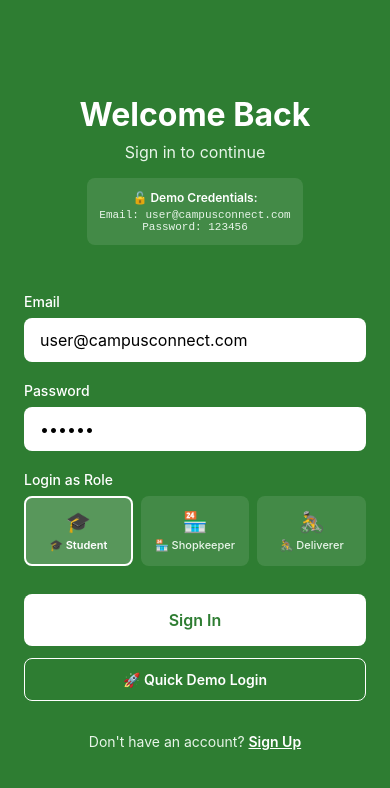
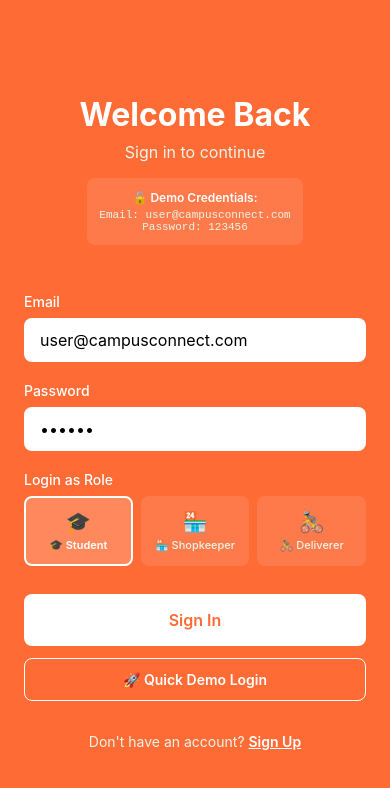
Before and after one commit to hunnx/CampusApp, a React Native app: screen /ProductDetail in a window 390 px wide. Shown: the top 788 px of the page. Built offline with nearby package versions, Linux system fonts and the light colour scheme.

Commit message:
UI fixes done

```diff
--- a/src/screens/auth/LoginScreen.js
+++ b/src/screens/auth/LoginScreen.js
@@ -10,6 +10,7 @@ import {
   Alert,
 } from 'react-native';
 import { useDispatch, useSelector } from 'react-redux';
+import { COLORS } from '../../constants';
 import { loginUser } from '../../redux/slices/authSlice';
 
 const LoginScreen = ({ navigation }) => {
@@ -37,7 +38,7 @@ const LoginScreen = ({ navigation }) => {
 
   return (
     <SafeAreaView style={styles.container}>
-      <StatusBar barStyle="light-content" backgroundColor="#2e7d32" />
+      <StatusBar barStyle="light-content" backgroundColor={COLORS.primary} />
 
       <View style={styles.content}>
         {/* Header */}
@@ -146,7 +147,7 @@ const LoginScreen = ({ navigation }) => {
 const styles = StyleSheet.create({
   container: {
     flex: 1,
-    backgroundColor: '#2e7d32',
+    backgroundColor: COLORS.primary,
   },
   content: {
     flex: 1,
@@ -217,7 +218,7 @@ const styles = StyleSheet.create({
   loginButtonText: {
     fontSize: 16,
     fontWeight: '600',
-    color: '#2e7d32',
+    color: COLORS.primary,
   },
   demoButton: {
     backgroundColor: 'transparent',
--- a/src/screens/auth/RegisterScreen.js
+++ b/src/screens/auth/RegisterScreen.js
@@ -183,7 +183,7 @@ const RegisterScreen = ({ navigation }) => {
 const styles = StyleSheet.create({
   container: {
     flex: 1,
-    backgroundColor: '#2e7d32',
+    backgroundColor: COLORS.primary,
   },
   scrollView: {
     flex: 1,
@@ -240,7 +240,7 @@ const styles = StyleSheet.create({
   registerButtonText: {
     fontSize: 16,
     fontWeight: '600',
-    color: '#2e7d32',
+    color: COLORS.primary,
   },
   footer: {
     flexDirection: 'row',
--- a/src/screens/shopkeeper/AddProductScreen.js
+++ b/src/screens/shopkeeper/AddProductScreen.js
@@ -241,7 +241,7 @@ const styles = StyleSheet.create({
     flex: 1,
   },
   header: {
-    backgroundColor: '#2e7d32',
+    backgroundColor: COLORS.primary,
     paddingHorizontal: 24,
     paddingTop: 20,
     paddingBottom: 20,
@@ -339,7 +339,7 @@ const styles = StyleSheet.create({
     color: '#333',
   },
   saveButton: {
-    backgroundColor: '#2e7d32',
+    backgroundColor: COLORS.primary,
     paddingVertical: 16,
     borderRadius: 8,
     alignItems: 'center',
--- a/src/screens/shopkeeper/ProductsScreen.js
+++ b/src/screens/shopkeeper/ProductsScreen.js
@@ -164,7 +164,7 @@ const styles = StyleSheet.create({
     flex: 1,
   },
   header: {
-    backgroundColor: '#2e7d32',
+    backgroundColor: COLORS.primary,
     paddingHorizontal: 24,
     paddingTop: 20,
     paddingBottom: 20,
@@ -249,7 +249,7 @@ const styles = StyleSheet.create({
   productPrice: {
     fontSize: 18,
     fontWeight: 'bold',
-    color: '#2e7d32',
+    color: COLORS.primary,
   },
   productStatus: {
     padding: 12,
--- a/src/screens/shopkeeper/ShopkeeperDashboardScreen.js
+++ b/src/screens/shopkeeper/ShopkeeperDashboardScreen.js
@@ -255,7 +255,7 @@ const styles = StyleSheet.create({
     flex: 1,
   },
   header: {
-    backgroundColor: '#2e7d32',
+    backgroundColor: COLORS.primary,
     paddingHorizontal: 24,
     paddingTop: 20,
     paddingBottom: 20,
@@ -422,7 +422,7 @@ const styles = StyleSheet.create({
   orderAmount: {
     fontSize: 16,
     fontWeight: '600',
-    color: '#2e7d32',
+    color: COLORS.primary,
   },
   footer: {
     paddingHorizontal: 24,
--- a/src/screens/student/ProductDetailScreen.js
+++ b/src/screens/student/ProductDetailScreen.js
@@ -143,10 +143,15 @@ const ProductDetailScreen = ({ route, navigation }) => {
       <Header title={product?.name || 'Product Details'} onBackPress={() => navigation.goBack()} />
       <ScrollView contentContainerStyle={styles.contentContainer}>
       <View style={styles.imageSection}>
-        <Image source={{ uri: product.image }} style={styles.productImage} />
-        <View style={styles.shopInfo}>
-          <Text style={styles.shopName}>{product.shopkeeperName}</Text>
-        </View>
+        {product?.image && typeof product.image === 'string' && product.image.startsWith('http') ? (
+          <Image source={{ uri: product.image }} style={styles.productImage} />
+        ) : (
+          <View style={styles.productImagePlaceholder}>
+            <Text style={styles.productEmoji}>{product?.image || '🍽️'}</Text>
+          </View>
+        )}
+
+
       </View>
 
       <View style={styles.detailsSection}>
@@ -203,6 +208,16 @@ const styles = StyleSheet.create({
     width: '100%',
     height: 250,
     resizeMode: 'cover',
+  },
+  productImagePlaceholder: {
+    width: '100%',
+    height: 150,
+    backgroundColor: COLORS.light,
+    justifyContent: 'center',
+    alignItems: 'center',
+  },
+  productEmoji: {
+    fontSize: 72,
   },
   shopInfo: {
     position: 'absolute',
--- a/src/screens/student/StudentHomeScreen.js
+++ b/src/screens/student/StudentHomeScreen.js
@@ -55,7 +55,8 @@ const StudentHomeScreen = ({ navigation }) => {
         renderItem={renderProduct}
         keyExtractor={productsKeyExtractor}
         numColumns={2}
-        contentContainerStyle={styles.productsGrid}
+        contentContainerStyle={styles.productsContainer}
+        columnWrapperStyle={styles.columnWrapper}
         showsVerticalScrollIndicator={false}
         initialNumToRender={6}
         windowSize={10}
@@ -72,19 +73,21 @@ const styles = StyleSheet.create({
   scrollView: {
     flex: 1,
   },
-  productsGrid: {
-    flexDirection: 'row',
-    flexWrap: 'wrap',
-    justifyContent: 'space-between',
+  productsContainer: {
     paddingHorizontal: SIZES.padding,
     paddingTop: SIZES.padding,
     paddingBottom: SIZES.padding * 4,
   },
+  columnWrapper: {
+    justifyContent: 'space-between',
+    marginBottom: SIZES.base * 2,
+  },
   productCard: {
-    width: '48%',
+    flex: 1,
+    marginHorizontal: 6,
     backgroundColor: COLORS.white,
     borderRadius: SIZES.radius,
-    marginBottom: SIZES.base * 2,
+    overflow: 'hidden',
     shadowColor: '#000',
     shadowOffset: { width: 0, height: 2 },
     shadowOpacity: 0.1,
```
Also changed, not shown: src/screens/HomeScreen.js (+4 -3 lines), src/screens/auth/WelcomeScreen.js (+4 -3 lines), src/screens/shopkeeper/AddCategoryScreen.js (+4 -3 lines).
